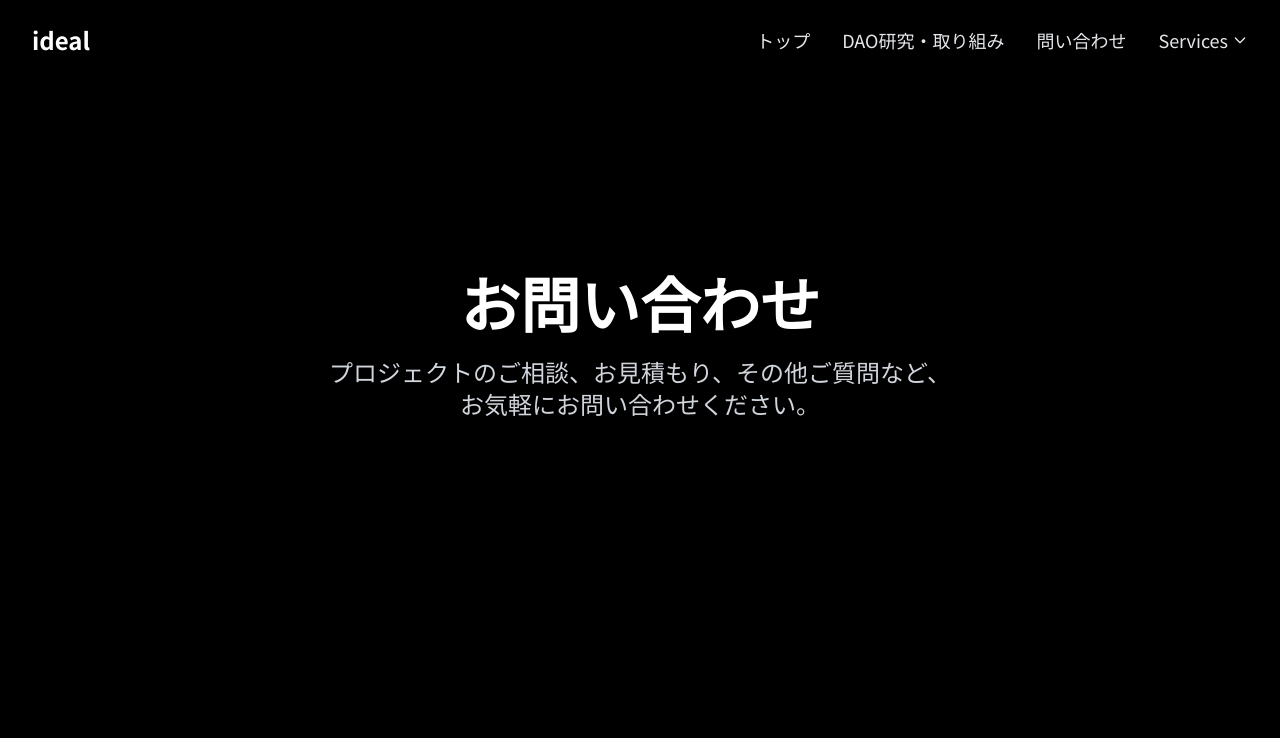
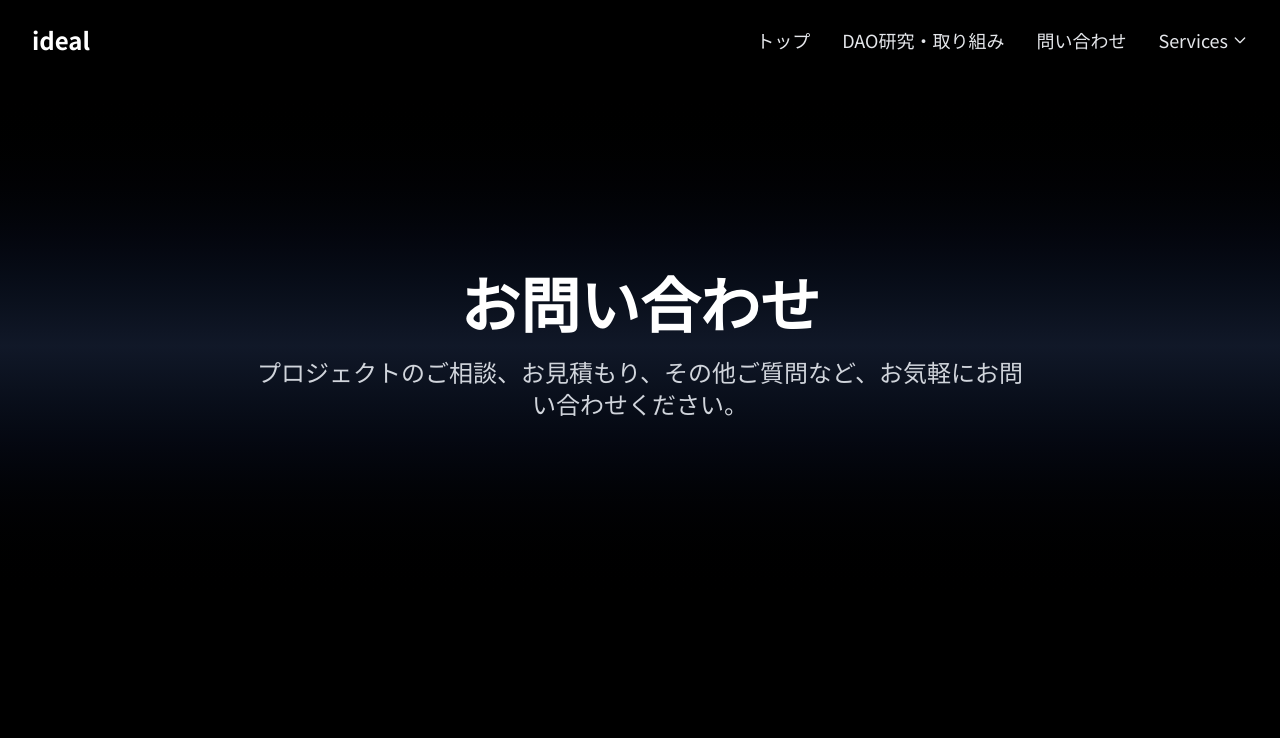
Before and after one commit to idealtomy01/ideal_official, a Next.js app: page /contact in a window 1280 px wide. Shown: the top 738 px of the page. Built offline with nearby package versions, Linux system fonts and the light colour scheme.

Commit message:
画像表示問題解決02

```diff
--- a/app/contact/page.tsx
+++ b/app/contact/page.tsx
@@ -7,6 +7,7 @@
 
 import { Metadata } from 'next'
 import { Section } from '../../components/ui/Section'
+import { HeroSection } from '../../components/sections/HeroSection'
 import { ContactForm } from '../../components/forms/ContactForm'
 import { typography, colors } from '../../lib/design-tokens'
 
@@ -23,18 +24,10 @@ export default function ContactPage() {
   return (
     <>
       {/* ページヘッダー */}
-      <section className="flex items-center justify-center bg-black py-24 lg:py-48">
-        <div className="max-w-7xl mx-auto px-4 sm:px-6 lg:px-8 text-center">
-          <h1 className="text-4xl md:text-6xl font-bold text-white mb-6">
-            お問い合わせ
-          </h1>
-          <p className="text-xl md:text-2xl text-gray-300 max-w-3xl mx-auto">
-            プロジェクトのご相談、お見積もり、その他ご質問など、
-            <br className="hidden sm:block" />
-            お気軽にお問い合わせください。
-          </p>
-        </div>
-      </section>
+      <HeroSection
+        title="お問い合わせ"
+        subText="プロジェクトのご相談、お見積もり、その他ご質問など、お気軽にお問い合わせください。"
+      />
 
       {/* フォームセクション */}
       <Section backgroundColor="black" containerSize="narrow">
--- a/app/philosophy/page.tsx
+++ b/app/philosophy/page.tsx
@@ -8,6 +8,7 @@
 import React from 'react'
 import dynamic from 'next/dynamic'
 import { Header } from '../../components/layout/Header'
+import { HeroSection } from '../../components/sections/HeroSection'
 
 // 動的インポートでパフォーマンス最適化
 const VisionSection = dynamic(() => import('../../components/philosophy/VisionSection'), {
@@ -78,16 +79,10 @@ export default function PhilosophyPage() {
       <main className="pt-32">
         <div className="max-w-7xl mx-auto px-4 sm:px-6 lg:px-8">
           {/* ページタイトル */}
-          <section className="flex items-center justify-center bg-black py-24 lg:py-48">
-            <div className="max-w-7xl mx-auto px-4 sm:px-6 lg:px-8 text-center">
-              <h1 className="text-4xl md:text-6xl font-bold text-white mb-6">
-                自由と秩序が両立した社会を設計する
-              </h1>
-              <p className="text-xl md:text-2xl text-gray-300 max-w-3xl mx-auto">
-                正直であることが合理的な環境の設計へ
-              </p>
-            </div>
-          </section>
+          <HeroSection
+            title="自由と秩序が両立した社会を設計する"
+            subText="正直であることが合理的な環境の設計へ"
+          />
 
           {/* セクション0: はじめに */}
           <div>
--- a/app/services/page.tsx
+++ b/app/services/page.tsx
@@ -7,6 +7,7 @@
 
 import { Metadata } from 'next'
 import { Section } from '../../components/ui/Section'
+import { HeroSection } from '../../components/sections/HeroSection'
 import { CallToAction } from '../../components/sections/CallToAction'
 import { typography, colors } from '../../lib/design-tokens'
 
@@ -97,18 +98,10 @@ export default function ServicesPage() {
   return (
     <>
       {/* ページヘッダー */}
-      <section className="flex items-center justify-center bg-black py-24 lg:py-48">
-        <div className="max-w-7xl mx-auto px-4 sm:px-6 lg:px-8 text-center">
-          <h1 className="text-4xl md:text-6xl font-bold text-white mb-6">
-            私たちのサービス
-          </h1>
-          <p className="text-xl md:text-2xl text-gray-300 max-w-3xl mx-auto">
-            5つの事業分野で、最高のソリューションを提供します。
-            <br className="hidden sm:block" />
-            あなたのビジョンを、私たちの技術で実現しましょう。
-          </p>
-        </div>
-      </section>
+      <HeroSection
+        title="私たちのサービス"
+        subText="5つの事業分野で、最高のソリューションを提供します。あなたのビジョンを、私たちの技術で実現しましょう。"
+      />
 
       {/* サービス詳細セクション */}
       {services.map((service, index) => (
```
